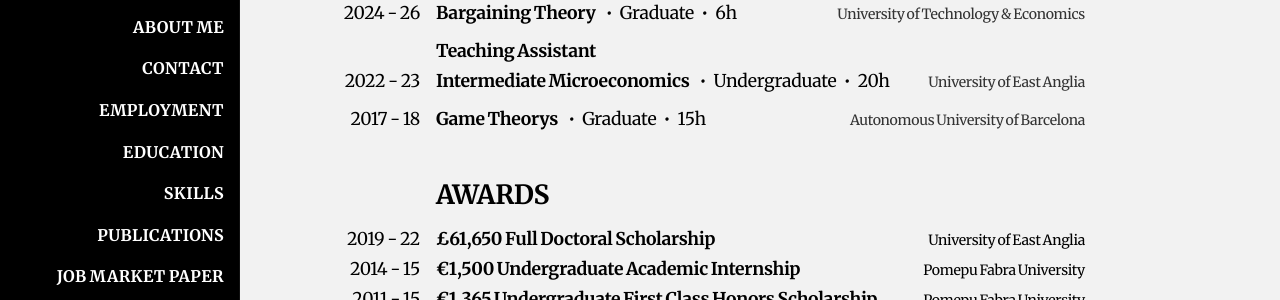
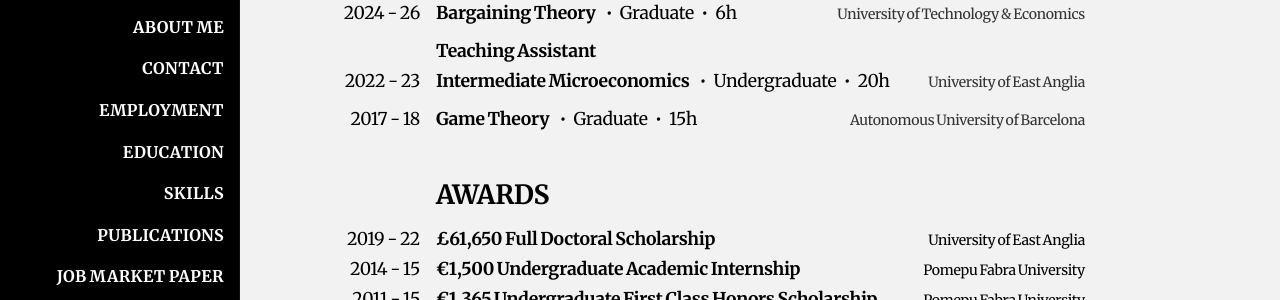
Before and after one commit to HectorHermidaRivera/hectorhermidarivera.github.io, a Jekyll site: the page built from index.md, in a window 1280 px wide and 900 px high, scrolled down 2185 px. Shown: the part 152-452 px from the top of the window. Built offline with Jekyll 4.4.1, drawn with Linux system fonts in a browser that asks for light colours; a style sheet for code colours, icons or effects is not loaded.

Commit message:
Update index.md

```diff
--- a/index.md
+++ b/index.md
@@ -310,7 +310,7 @@ title: Home
   <div class="value">
     <div class="top-row">
       <div class="course">
-        <span class="collapsible-link">Game Theorys</span>
+        <span class="collapsible-link">Game Theory</span>
         <span class="bullet"></span>Graduate<span class="bullet"></span>15h
       </div>
       <div class="institution">Autonomous University of Barcelona</div>
```
